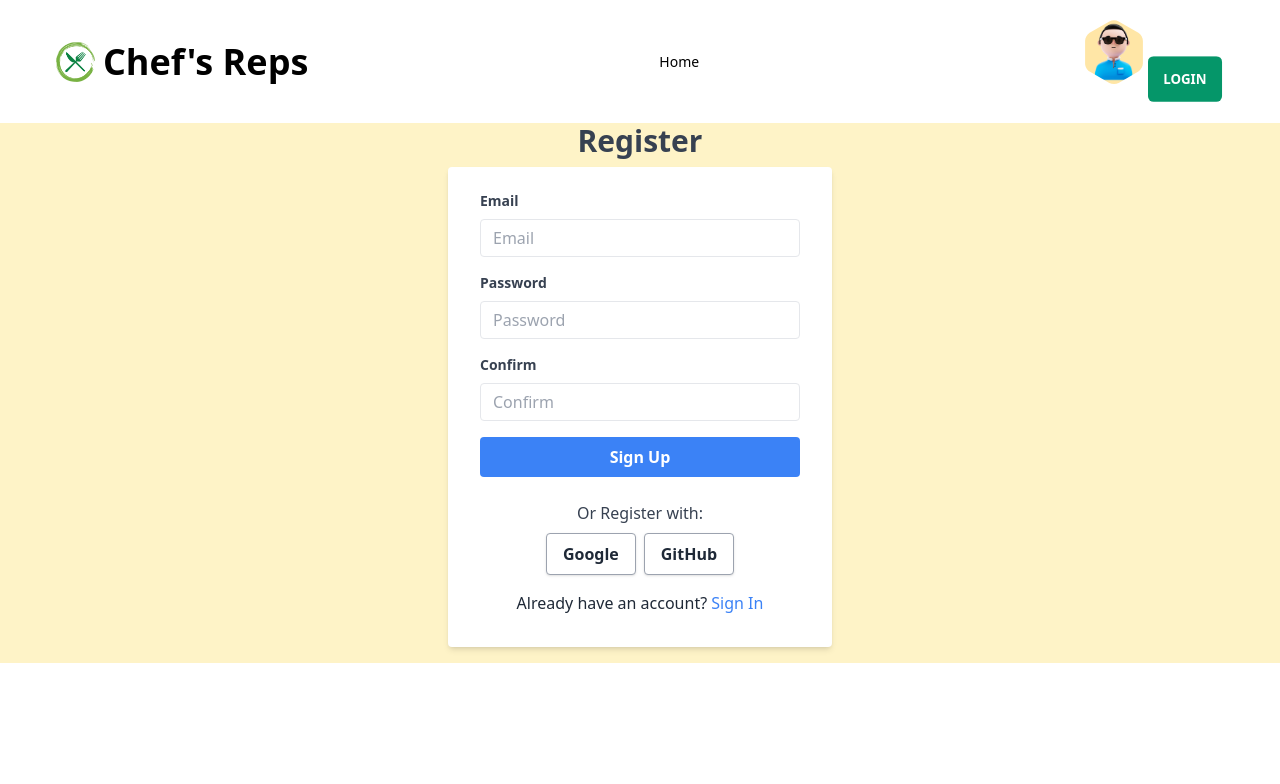
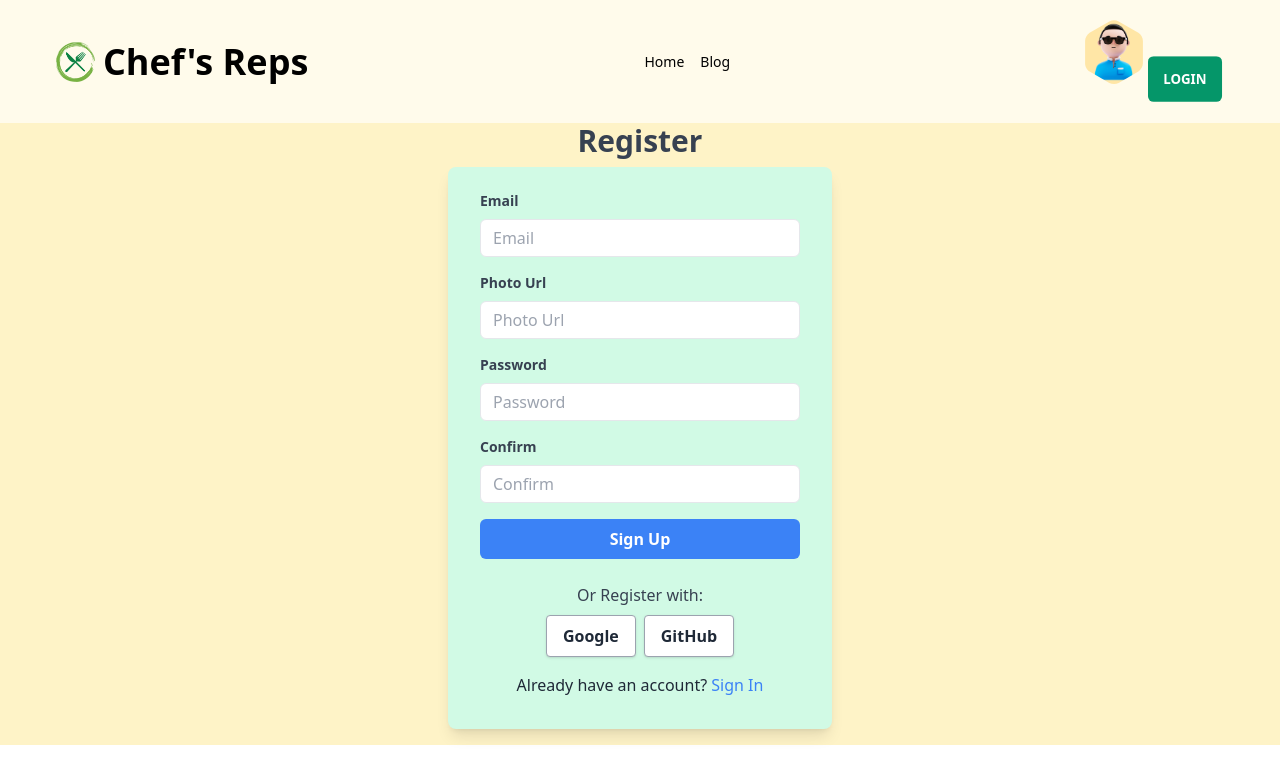
Before and after one commit to ananta6d595/chef-recipe-hunter-client, a React (Vite) app: page /registration in a window 1280 px wide. Shown: the top 784 px of the page. Built offline with nearby package versions, Linux system fonts and the light colour scheme.

Commit message:
fetching recipe data from server

```diff
--- a/package.json
+++ b/package.json
@@ -17,7 +17,8 @@
     "react": "^18.2.0",
     "react-dom": "^18.2.0",
     "react-router-dom": "^6.11.0",
-    "sort-by": "^1.2.0"
+    "sort-by": "^1.2.0",
+    "swiper": "^9.2.4"
   },
   "devDependencies": {
     "@types/react": "^18.0.28",
--- /dev/null
+++ b/src/container/ChefCard.jsx
@@ -0,0 +1,11 @@
+import React from 'react';
+
+const ChefCard = () => {
+    return (
+        <div className='w-24 h-48 border rounded-md'>
+            this chef ChefCard...
+        </div>
+    );
+};
+
+export default ChefCard;
--- a/src/pages/Authentication/Registration.jsx
+++ b/src/pages/Authentication/Registration.jsx
@@ -21,7 +21,7 @@ const Registration = () => {
                         </h1>
                     </div>
                     <form
-                        className="bg-white shadow-md rounded px-8 pt-6 pb-8 mb-4"
+                        className="bg-emerald-100 shadow-lg rounded-lg px-8 pt-6 pb-8 mb-4"
                         onSubmit={HandelSignUp}>
                         <div className="mb-4">
                             <label
@@ -30,7 +30,7 @@ const Registration = () => {
                                 Email
                             </label>
                             <input
-                                className="appearance-none border rounded w-full py-2 px-3 text-gray-700 leading-tight focus:outline-none focus:shadow-outline"
+                                className="appearance-none border rounded-md w-full py-2 px-3 text-gray-700 leading-tight focus:outline-none focus:shadow-outline"
                                 id="email"
                                 name="email"
                                 type="email"
@@ -41,11 +41,26 @@ const Registration = () => {
                         <div className="mb-4">
                             <label
                                 className="block text-gray-700 text-sm font-bold mb-2"
+                                htmlFor="email">
+                                Photo Url
+                            </label>
+                            <input
+                                className="appearance-none border rounded-md w-full py-2 px-3 text-gray-700 leading-tight focus:outline-none focus:shadow-outline"
+                                id="photo"
+                                name="photo"
+                                type="text"
+                                placeholder="Photo Url"
+
+                            />
+                        </div>
+                        <div className="mb-4">
+                            <label
+                                className="block text-gray-700 text-sm font-bold mb-2"
                                 htmlFor="password">
                                 Password
                             </label>
                             <input
-                                className="appearance-none border rounded w-full py-2 px-3 text-gray-700 leading-tight focus:outline-none focus:shadow-outline"
+                                className="appearance-none border rounded-md w-full py-2 px-3 text-gray-700 leading-tight focus:outline-none focus:shadow-outline"
                                 id="password"
                                 name="password"
                                 type="password"
@@ -60,7 +75,7 @@ const Registration = () => {
                                 Confirm
                             </label>
                             <input
-                                className="appearance-none border rounded w-full py-2 px-3 text-gray-700 leading-tight focus:outline-none focus:shadow-outline"
+                                className="appearance-none border rounded-md w-full py-2 px-3 text-gray-700 leading-tight focus:outline-none focus:shadow-outline"
                                 id="confirm"
                                 name="confirm"
                                 type="password"
@@ -70,7 +85,7 @@ const Registration = () => {
                         </div>
                         <div className="mb-6">
                             <button
-                                className="bg-blue-500 hover:bg-blue-700 text-white font-bold py-2 px-4 rounded focus:outline-none focus:shadow-outline w-full"
+                                className="bg-blue-500 hover:bg-blue-700 text-white font-bold py-2 px-4 rounded-md focus:outline-none focus:shadow-outline w-full"
                                 type="submit">
                                 Sign Up
                             </button>
--- a/src/pages/Home/Home.jsx
+++ b/src/pages/Home/Home.jsx
@@ -1,9 +1,71 @@
-import React from 'react';
+import React, { useEffect, useState } from "react";
+import { register } from "swiper/element/bundle";
+import ChefCard from "../../container/ChefCard";
+register();
 
 const Home = () => {
+    const [{recipes}, setRecipes] = useState({});
+
+    const images = [
+        "https://images.unsplash.com/photo-1505935428862-770b6f24f629?ixlib=rb-4.0.3&ixid=MnwxMjA3fDB8MHxwaG90by1wYWdlfHx8fGVufDB8fHx8&auto=format&fit=crop&h=600&w=1332&q=80",
+        "https://images.unsplash.com/photo-1604908554025-e477d54e85e0?ixlib=rb-4.0.3&ixid=MnwxMjA3fDB8MHxwaG90by1wYWdlfHx8fGVufDB8fHx8&auto=format&fit=crop&h=600&w=1332&q=80",
+        "https://images.unsplash.com/photo-1618219878829-8afd92751bed?ixlib=rb-4.0.3&ixid=MnwxMjA3fDB8MHxwaG90by1wYWdlfHx8fGVufDB8fHx8&auto=format&fit=crop&h=600&w=1332&q=80",
+        "https://plus.unsplash.com/premium_photo-1672242676661-5cbaaffc06fa?ixlib=rb-4.0.3&ixid=MnwxMjA3fDB8MHxwaG90by1wYWdlfHx8fGVufDB8fHx8&auto=format&fit=crop&h=600&w=1332&q=80",
+        "https://images.unsplash.com/photo-1598515214211-89d3c73ae83b?ixlib=rb-4.0.3&ixid=MnwxMjA3fDB8MHxwaG90by1wYWdlfHx8fGVufDB8fHx8&auto=format&fit=crop&h=600&w=1332&q=80",
+    ];
+
+    useEffect(() => {
+        fetch(
+            "https://chef-recipe-hunter-server-ananta6d595.vercel.app/recipes"
+        )
+            .then((res) => res.json())
+            .then((data) => setRecipes(data))
+        .catch((error) => console.log(error));
+
+    }, []);
+
+    console.log(recipes);
     return (
-        <div className='min-h-[600px] container'>
-          This is home page
+        <div className="min-h-[600px] container mb-40">
+            {/* Banner */}
+            <div className="relative">
+                <swiper-container
+                    slides-per-view="1"
+                    autoplay
+                    speed="500"
+                    loop="true"
+                    css-mode="true">
+                    {images.map((image, index) => {
+                        return (
+                            <swiper-slide key={index}>
+                                <img src={image} />
+                                <div className="absolute h-[300px] w-[650px] top-1/2 left-1/2 -translate-x-1/2 -translate-y-1/2 rounded-lg bg-amber-50 bg-opacity-70 blur backdrop-blur"></div>
+                                <div className="absolute top-1/2 left-1/2 -translate-x-1/2 -translate-y-1/2 ">
+                                    <h1 className="w-[98%] mx-auto font-bold text-5xl text-center text-emerald-900">
+                                        Want to cook like a Pro?<br></br>{" "}
+                                        <span className="text-pink-700">
+                                            Chef's Rep
+                                        </span>{" "}
+                                        <br></br> has your your back with famous
+                                        American chef.
+                                    </h1>
+                                </div>
+                            </swiper-slide>
+                        );
+                    })}
+                </swiper-container>
+            </div>
+            {/* Chef  section */}
+
+            <div>
+                <h1> Our Chef's</h1>
+                <p>
+                    {" "}
+                    Chef's rep has some awesome Chefs around America. Checkout
+                    their recipes and cook like pros.
+                </p>
+
+            </div>
         </div>
     );
 };
--- a/src/pages/Shared/NavigationBar/NavigationBar.jsx
+++ b/src/pages/Shared/NavigationBar/NavigationBar.jsx
@@ -4,7 +4,7 @@ import { Link } from "react-router-dom";
 const NavigationBar = () => {
     const [isOpen, setIsOpen] = useState(false);
     return (
-        <nav className="md:flex justify-between items-center px-4 py-5 mx-auto  sm:max-w-xl md:max-w-full lg:max-w-screen-xl md:px-14">
+        <nav className="md:flex justify-between items-center bg-amber-50 px-4 py-5 mx-auto  sm:max-w-xl md:max-w-full lg:max-w-screen-xl md:px-14">
             <div className="flex items-center flex-shrink-0 text-white">
                 <img src={chefLogo} className="w-100 h-10 mr-2" alt="Logo" />
                 <span className="text-black text-4xl font-bold">
@@ -41,7 +41,9 @@ const NavigationBar = () => {
                     <Link to="/" className="navigation-text">
                         Home
                     </Link>
-                    <Link to="/blog" className="navigation-text"></Link>
+                    <Link to="/blog" className="navigation-text">
+                        Blog
+                    </Link>
                 </div>
                 <div>
                     {/* dynamic */}
--- a/src/routes/Router.jsx
+++ b/src/routes/Router.jsx
@@ -31,11 +31,11 @@ export const router = createBrowserRouter([
         element: <LoginLayout></LoginLayout>,
         children: [
             {
-                path: "/login",
+                path: "login",
                 element:<Login></Login>
             },
             {
-                path: "/registration",
+                path: "registration",
                 element:<Registration></Registration>
             },
         ],
```
Also changed, not shown: 1 other file (tests, documents, lock files or other folders).
